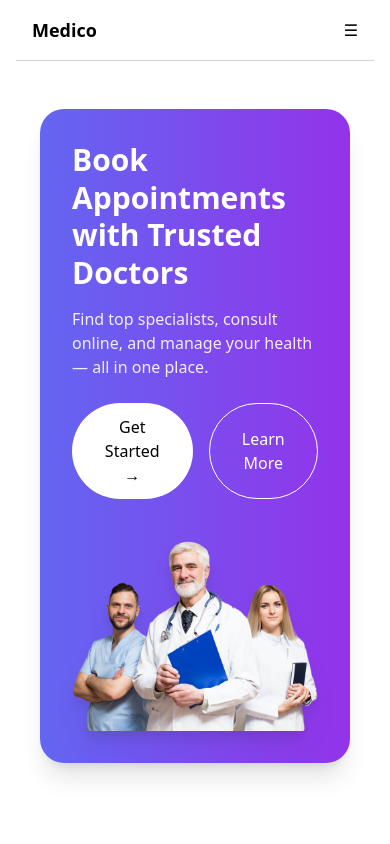
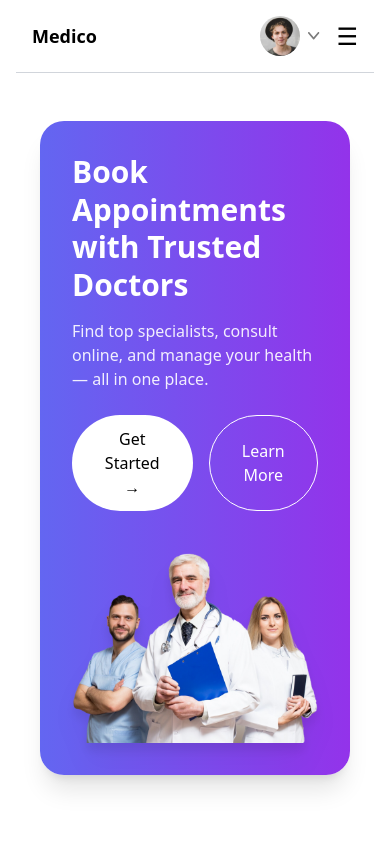
Before and after one commit to Ssharma0355/medico-frontend, a React (Create React App) app: page / in a window 390 px wide. Shown: the top 844 px of the page. Built offline with nearby package versions, Linux system fonts and the light colour scheme.

Commit message:
navbar fixed

```diff
--- a/src/components/Navbar.jsx
+++ b/src/components/Navbar.jsx
@@ -17,13 +17,15 @@ const Navbar = () => {
   ]
 
   return (
-    <div className='border-b border-gray-300'>
+    <div className="border-b border-gray-300">
 
-      <div className='flex items-center justify-between py-4 px-4 md:px-0'>
-        <h1 className='text-lg font-semibold'>Medico</h1>
+    <div className="flex items-center justify-between py-4 px-4 md:px-0">
+
+      {/* Logo */}
+      <h1 className="text-lg font-semibold">Medico</h1>
 
       {/* Desktop Menu */}
-        <ul className='hidden md:flex items-center gap-6 font-medium'>
+      <ul className="hidden md:flex items-center gap-6 font-medium">
         {navLinks.map((link, index) => (
           <li key={index}>
             <NavLink
@@ -38,39 +40,79 @@ const Navbar = () => {
         ))}
       </ul>
 
-        {/* Desktop Button */}
-        <div className='hidden md:block'>
-            { token ?
-            <div className='flex gap-2 items-center relative group inline-block'>
-                <img className='w-10 h-10 rounded-full' src={assets.profile_pic} alt="Profile" />
-                <img className='w-3' src={assets.dropdown_icon} alt="dropdown_icon" />
-                <div className='absolute top-0 right-0 pt-14 text-base font-medium text-gray-600 z-20 hidden group-hover:block'>
-                    <div className='min-w-[218px] bg-[#F8F8F8] text-[18px] flex flex-col p-4 rounded'>
-                        <p onClick={()=>navigate("/my-profile")} className='hover:text-black cursor-pointer'>My Profile</p>
-                        <p onClick={()=>navigate("/my-appointment")} className='hover:text-black cursor-pointer'>My Appoitment</p>
-                        <p onClick={()=>setToken(false)}className='hover:text-red-400 cursor-pointer'>Log out</p>
+      {/* Right Side */}
+      <div className="flex items-center gap-4">
+
+        {/* Profile / Auth */}
+        {token ? (
+          <div className="flex gap-2 items-center relative group cursor-pointer">
+
+            <img
+              className="w-10 h-10 rounded-full"
+              src={assets.profile_pic}
+              alt="Profile"
+            />
+
+            <img
+              className="w-3"
+              src={assets.dropdown_icon}
+              alt="dropdown_icon"
+            />
+
+            {/* Dropdown */}
+            <div className="absolute top-0 right-0 pt-14 text-base font-medium text-gray-600 z-20 hidden group-hover:block">
+
+              <div className="min-w-[218px] bg-[#F8F8F8] text-[18px] flex flex-col p-4 rounded shadow-lg">
+
+                <p
+                  onClick={() => navigate("/my-profile")}
+                  className="hover:text-black cursor-pointer"
+                >
+                  My Profile
+                </p>
+
+                <p
+                  onClick={() => navigate("/my-appointment")}
+                  className="hover:text-black cursor-pointer"
+                >
+                  My Appointment
+                </p>
+
+                <p
+                  onClick={() => setToken(false)}
+                  className="hover:text-red-400 cursor-pointer"
+                >
+                  Log out
+                </p>
+
               </div>
             </div>
           </div>
-            :
-            <button onClick={()=>navigate("/login")} className='bg-blue-500 text-white px-4 py-2 rounded'>
+        ) : (
+          <button
+            onClick={() => navigate("/login")}
+            className="hidden md:block bg-blue-500 text-white px-4 py-2 rounded"
+          >
             Create Account
-          </button>}
-
-        </div>
+          </button>
+        )}
 
         {/* Mobile Hamburger */}
-        <div className='md:hidden'>
-          <button onClick={() => setIsOpen(!isOpen)}>
+        <button
+          onClick={() => setIsOpen(!isOpen)}
+          className="md:hidden text-2xl"
+        >
           {isOpen ? "✖" : "☰"}
         </button>
+
       </div>
     </div>
 
     {/* Mobile Menu */}
     {isOpen && (
-        <div className='md:hidden px-4 pb-4'>
-          <ul className='flex flex-col gap-4 font-medium'>
+      <div className="md:hidden px-4 pb-4">
+        <ul className="flex flex-col gap-4 font-medium">
+
           {navLinks.map((link, index) => (
             <li key={index}>
               <NavLink
@@ -84,18 +126,8 @@ const Navbar = () => {
               </NavLink>
             </li>
           ))}
+
         </ul>
-         <div>
-             {token ?
-              <div>
-                <img src={assets.patients_icon} alt="Profile" />
-            </div> :
-               <button onClick={()=>navigate("/login")} className='mt-4 w-full bg-blue-500 text-white py-2 rounded'>
-               Create Account
-             </button>
-             }
-         </div>
-
       </div>
     )}
   </div>
```
Lines whose indentation alone changed are shown as unchanged.
